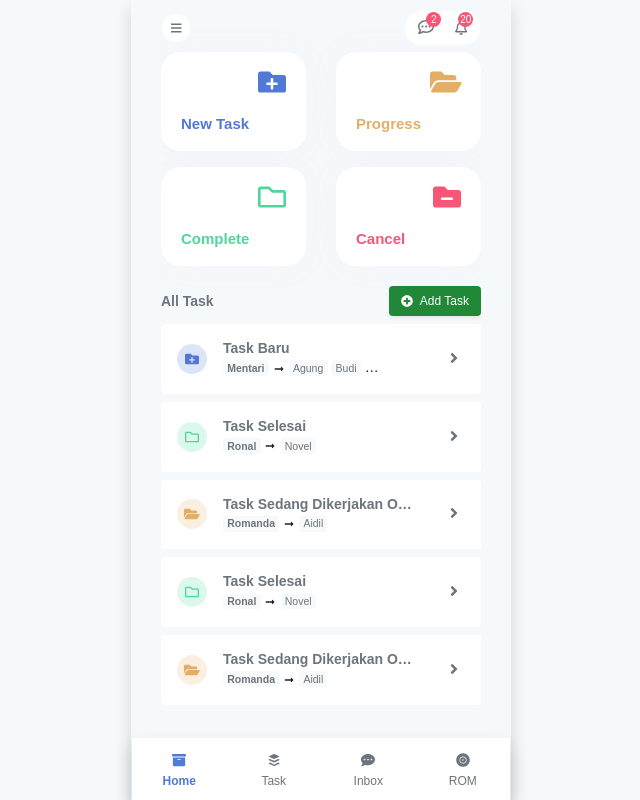
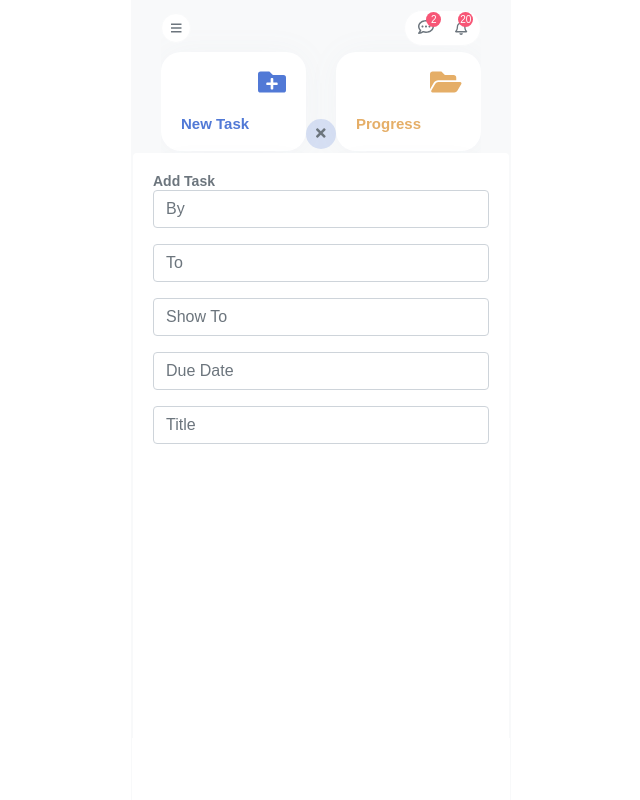
Before and after one commit to agungfebry/taskgink, a plain HTML site: page index.html in a window 1280 px wide. Both pictures are taken after a click on the link "Add Task". Shown: the top 800 px of the page, without its empty margins (319-959 px from the left). Drawn offline with nearby package versions, Linux system fonts and the light colour scheme.

Commit message:
add task

```diff
--- a/css/style.scss
+++ b/css/style.scss
@@ -2,7 +2,9 @@
 
 body {
   font-family: "Nunito Sans", sans-serif;
-  background-color: #f6f9fc;
+  height: 100vh;
+  overflow-y: hidden;
+  // background-color: #f6f9fc;
 }
 
 .iconBande {
@@ -91,3 +93,30 @@ body {
     font-size: 10px;
   }
 }
+
+.slideTop{
+  transform: translateY(-100%);
+  .card{
+    height: 85vh;
+    transition: .4s ease-in-out;
+  }
+}
+
+.slideDown{
+  transform: translateY(0);
+  .card{
+    height: 0vh;
+    bottom: 0;
+    left: 0;
+    position: absolute;
+    width: 100%;
+    transition: .4s ease-in-out;
+  }
+}
+
+.overlay{
+  height: 100vh;
+  // width: 100vw;
+  z-index: 200;
+  background-color: rgba(241, 0, 0, 0.2);
+}
--- a/index.html
+++ b/index.html
@@ -20,14 +20,14 @@
     <title>Task Management</title>
 </head>
 
-<body>
+<body class="bg-white">
 
 
-    <div class="container">
+    <div class="container ">
         <div class="row">
-            <div class="col-12 col-sm-6 col-md-4 shadow mx-auto">
+            <div class="col-12 col-sm-6 col-md-4 mx-auto bg-light position-relative">
 
-                <div class="container">
+                <div class=" container">
                     <div class="d-flex flex-column vh-100">
                         <div class="d-flex align-items-center justify-content-between position-absolute w-100"
                             style="top: 10px; right: 30px; z-index: 2; padding-left: 60px;">
@@ -49,8 +49,7 @@
                                 </a>
                             </div>
                         </div>
-                        <div class="scroll-Y pt-1"
-                            style="overflow-y: scroll; overflow-x: hidden; min-height: 100vh; position: relative;">
+                        <div class="scroll-Y pt-1" style="overflow-y: scroll; min-height: 100vh; position: relative;">
                             <div class="row control-dashboard pt-5">
                                 <div class="col-6 mb-3">
                                     <div class="card bg-new border-0 bg-white custom-shadow text-primary">
@@ -98,7 +97,7 @@
                             <!-- List Task -->
                             <div class="boxTitle d-flex justify-content-between mt-1 align-items-center">
                                 <h5 class="font-weight-bold text-14 text-secondary m-0">All Task</h5>
-                                <a href="#" class="text-decoration-none btn btn-success text-12 shadow-sm">
+                                <a id="addTask" class="text-decoration-none btn btn-success text-12 shadow-sm">
                                     <i class="fas fa-plus-circle mr-1 text-12"></i> Add Task</a>
                             </div>
 
@@ -236,12 +235,12 @@
                                     </div>
                                 </div>
                             </div>
+
                         </div>
-
                         <hr>
                         <div class="text-center bottomBar text-secondary w-100"
                             style="z-index: 12; position: absolute;">
-                            <div class="row shadow bg-white d-flex align-items-center h-100">
+                            <div class="row bg-white d-flex align-items-center h-100">
                                 <div class="col-3">
                                     <i class="fas fa-archive text-14 text-primary"></i>
                                     <p class="m-0 text-12 text-primary font-weight-bold">Home</p>
@@ -260,6 +259,41 @@
                                 </div>
                             </div>
                         </div>
+
+
+
+
+                        <div class="vh-100 bg-o-success overlay">
+                            <div id="slideAddTask" class="slideDown mx-n4">
+                                <div class="boxIcon bg-o-primary mx-auto mb-1">
+                                    <a id="close">
+                                        <i class="fas fas fa-times text-secondary"></i>
+                                    </a>
+                                </div>
+                                <div class=" card bg-white mx-n1 border-0">
+                                    <div class="card-body">
+                                        <h5 class="font-weight-bold text-14 text-secondary m-0">Add Task</h5>
+                                        <form>
+                                            <div class="form-group">
+                                                <input type="text" class="form-control" id="" placeholder="By">
+                                            </div>
+                                            <div class="form-group">
+                                                <input type="text" class="form-control" id="" placeholder="To">
+                                            </div>
+                                            <div class="form-group">
+                                                <input type="text" class="form-control" id="" placeholder="Show To">
+                                            </div>
+                                            <div class="form-group">
+                                                <input type="text" class="form-control" id="" placeholder="Due Date">
+                                            </div>
+                                            <div class="form-group">
+                                                <input type="text" class="form-control" id="" placeholder="Title">
+                                            </div>
+                                        </form>
+                                    </div>
+                                </div>
+                            </div>
+                        </div>
                     </div>
                 </div>
             </div>
@@ -272,6 +306,9 @@
 
     <!-- Fontawesome -->
     <script src="https://cdnjs.cloudflare.com/ajax/libs/font-awesome/5.15.2/js/all.min.js"></script>
+
+    <script src="./js/custom.js"></script>
+
 </body>
 
 </html>
--- /dev/null
+++ b/js/custom.js
@@ -0,0 +1,15 @@
+var addTask = document.getElementById("addTask");
+
+addTask.addEventListener('click', () => {
+    var slideAddTask = document.getElementById('slideAddTask');
+    var close = document.getElementById('close');
+
+    slideAddTask.classList.add('slideTop');
+    slideAddTask.classList.remove('slideDown');
+
+    close.addEventListener('click', () => {
+        slideAddTask.classList.remove('slideTop');
+        slideAddTask.classList.add('slideDown');
+    })
+
+});
```
Also changed, not shown: css/style.css, 1 other file.
